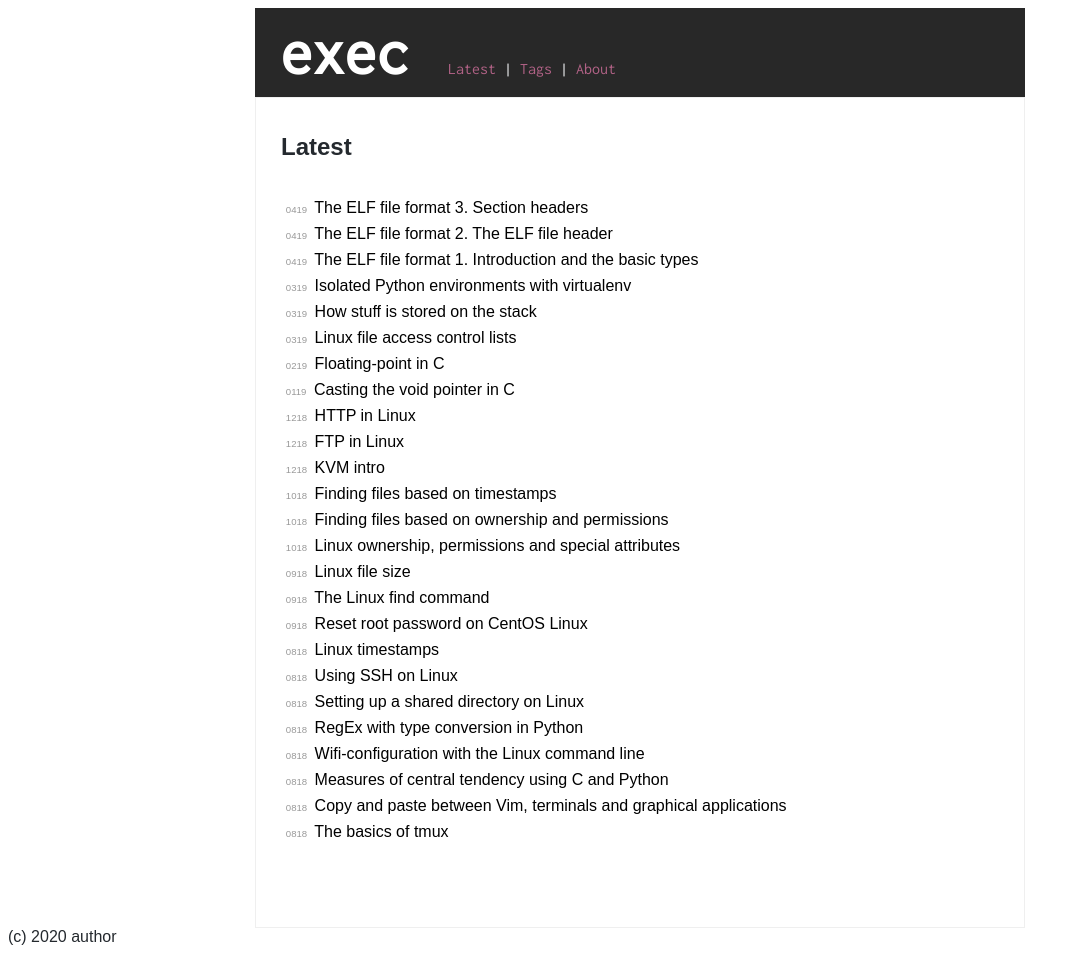
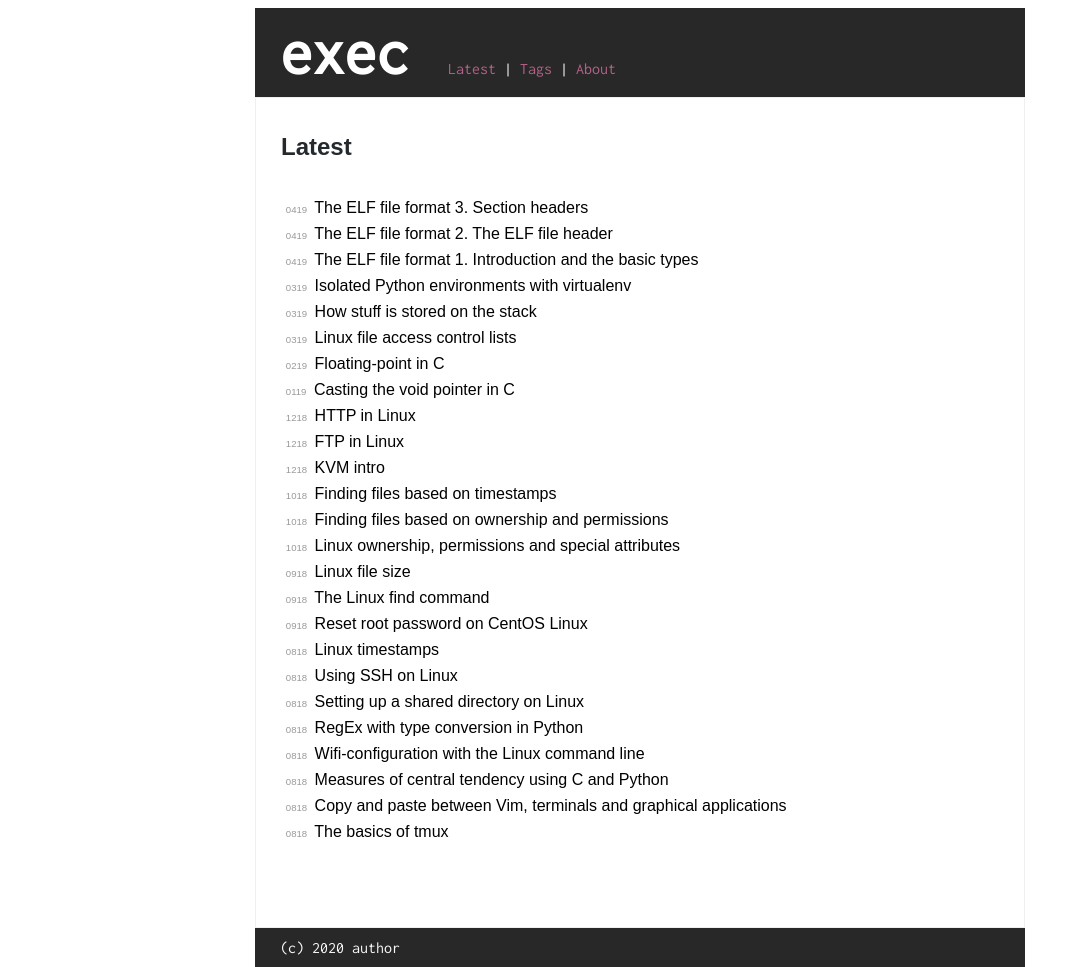
Before and after one commit to execas/execas.github.io, a Jekyll site: the page built from index.html, in a window 1280 px wide. Shown: the whole page, without its empty margins (0-1079 px from the left). Built offline with Jekyll 4.4.1, drawn with Linux system fonts in a browser that asks for light colours; before the commit the page ends 946 px from its top, so only the background shows below that.

Commit message:
Update execas.css

```diff
--- a/css/execas.css
+++ b/css/execas.css
@@ -341,7 +341,7 @@ END: postinfo
 div:empty {
    display: none;
 }
-.header {
+.footer {
      font-family: 'Inconsolata', monospace;
      margin-bottom:0;
      background-color:#282828;
```
